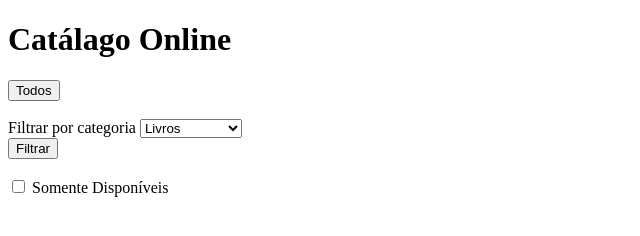
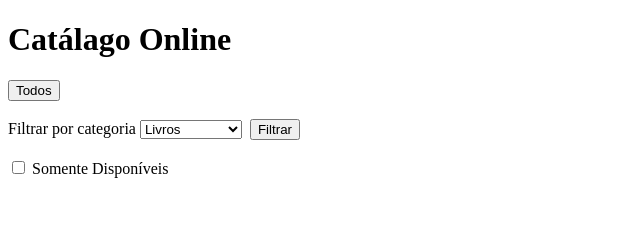
Before and after one commit to kevincvenancio/Cp3--WebDev, a plain HTML site: page index.html in a window 1280 px wide. Shown: the whole page, without its empty margins (0-640 px from the left). Drawn offline with Linux system fonts and the light colour scheme.

Commit message:
Criando formularios

```diff
--- a/index.html
+++ b/index.html
@@ -11,16 +11,15 @@
 
     <button id="btnTodos">Todos</button>
     <br><br>
-
+    <div class="filtro-categoria">
         <form>
             <label for="select">Filtrar por categoria</label>
           <select name="select1" id="categorias">
                 <option value="opcao1">Livros</option>
-            <option value="opcao3">Eletrônicos</option>
+                <option value="opcao2">Eletrônicos</option>
                <option value="opcao3">Itens de casa</option>
           </select>
      </form>
-    <div>
           <button id="filtrar">Filtrar</button>
     </div>
     <br>
--- a/style.css
+++ b/style.css
@@ -1,3 +1,5 @@
-#filtrar{
-    position: relative;
-}
+.filtro-categoria{
+    display: flex;
+    align-items: center;
+    gap: 8px;
+ }
```
Lines whose indentation alone changed are shown as unchanged.
